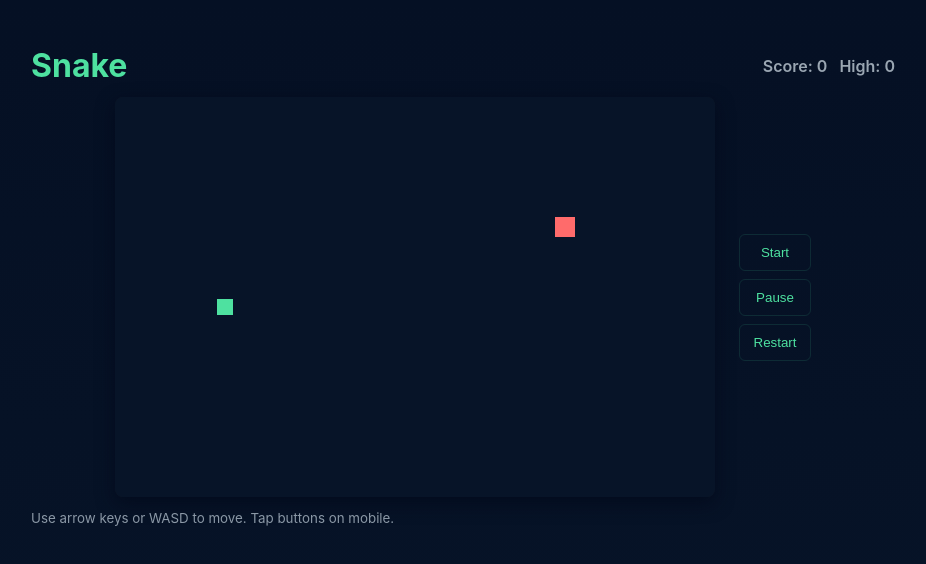
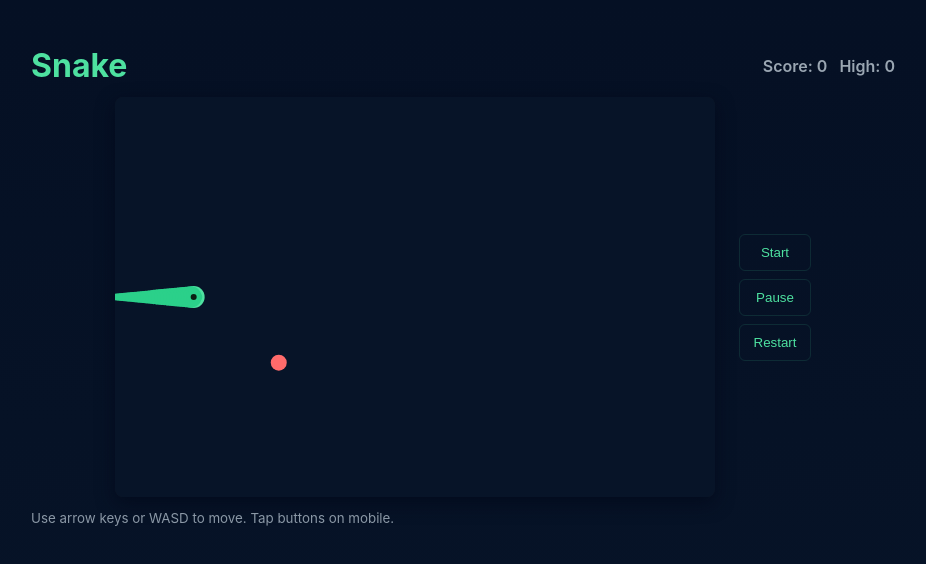
Before and after one commit to hensingmira-pixel/snake, a plain HTML site: page index.html in a window 1280 px wide. Both pictures are taken after a click on the button "Start". Shown: the whole page, without its empty margins (177-1103 px from the left). Drawn offline with Linux system fonts and the light colour scheme.

Commit message:
Feature: continuous movement + angular controls; bump cache-bust

```diff
--- a/index.html
+++ b/index.html
@@ -30,6 +30,6 @@
       </footer>
     </div>
 
-    <script src="script.js?v=2"></script>
+    <script src="script.js?v=3"></script>
   </body>
 </html>
--- a/script.js
+++ b/script.js
@@ -6,198 +6,209 @@ const startBtn = document.getElementById('startBtn');
 const pauseBtn = document.getElementById('pauseBtn');
 const resetBtn = document.getElementById('resetBtn');
 
-const TILE = 20;
-const COLS = Math.floor(canvas.width / TILE);
-const ROWS = Math.floor(canvas.height / TILE);
-
-let snake = [];
-let dir = {x:1,y:0};
-let nextDir = {x:1,y:0};
+// continuous movement settings
+const WIDTH = canvas.width;
+const HEIGHT = canvas.height;
+let head = { x: WIDTH/2, y: HEIGHT/2 };
+let angle = 0; // radians
+let speed = 160; // pixels per second
+let angularSpeed = Math.PI; // rad/s when turning
+let snakeLength = 160; // pixels
+let path = [ {x: head.x, y: head.y} ]; // array of points from head -> tail
+let pathLen = 0; // total length of path
+let score = 0;
 let food = null;
-let score = 0;
-let speed = 8; // ticks per second
 let running = false;
-let loopId = null;
+let lastTime = null;
+let turningLeft = false;
+let turningRight = false;
 
 function resetGame(){
-  snake = [ {x:Math.floor(COLS/2), y:Math.floor(ROWS/2)} ];
-  dir = {x:1,y:0};
-  nextDir = {x:1,y:0};
+  head = { x: WIDTH/2, y: HEIGHT/2 };
+  angle = 0;
+  speed = 160;
+  snakeLength = 160;
+  path = [ {x: head.x, y: head.y} ];
+  pathLen = 0;
   score = 0;
-  speed = 8;
   spawnFood();
   updateScore();
 }
 
 function spawnFood(){
-  while(true){
-    const x = Math.floor(Math.random()*COLS);
-    const y = Math.floor(Math.random()*ROWS);
-    if(!snake.some(s => s.x===x && s.y===y)){
-      food = {x,y};
-      return;
-    }
-  }
+  const margin = 20;
+  function randX(){ return margin + Math.random()*(WIDTH-2*margin); }
+  function randY(){ return margin + Math.random()*(HEIGHT-2*margin); }
+  food = { x: randX(), y: randY() };
 }
 
 function updateScore(){
   scoreEl.textContent = score;
   const hi = Math.max(score, Number(localStorage.getItem('snake_high')||0));
   highEl.textContent = hi;
-  if(score>=hi) localStorage.setItem('snake_high', score);
+  if(score > hi) localStorage.setItem('snake_high', score);
 }
 
-function step(){
-  // move
-  dir = nextDir;
-  const head = {x: snake[0].x + dir.x, y: snake[0].y + dir.y};
+function distance(a,b){
+  const dx = a.x-b.x, dy = a.y-b.y; return Math.hypot(dx,dy);
+}
 
-  // wrap-around
-  if(head.x < 0) head.x = COLS - 1;
-  if(head.x >= COLS) head.x = 0;
-  if(head.y < 0) head.y = ROWS - 1;
-  if(head.y >= ROWS) head.y = 0;
+function step(dt){
+  // turn
+  if(turningLeft) angle -= angularSpeed * dt;
+  if(turningRight) angle += angularSpeed * dt;
 
-  // self collision
-  if(snake.some(s => s.x===head.x && s.y===head.y)){
-    stop();
-    return;
+  // move head
+  head.x += Math.cos(angle) * speed * dt;
+  head.y += Math.sin(angle) * speed * dt;
+
+  // wrap
+  if(head.x < 0) head.x += WIDTH;
+  if(head.x >= WIDTH) head.x -= WIDTH;
+  if(head.y < 0) head.y += HEIGHT;
+  if(head.y >= HEIGHT) head.y -= HEIGHT;
+
+  // add to path
+  const prev = path[0];
+  const seg = { x: head.x, y: head.y };
+  const added = distance(seg, prev);
+  path.unshift(seg);
+  pathLen += added;
+
+  // trim tail to keep pathLen <= snakeLength
+  while(pathLen > snakeLength && path.length > 1){
+    const a = path[path.length-2];
+    const b = path[path.length-1];
+    const d = distance(a,b);
+    if(pathLen - d >= snakeLength){
+      path.pop();
+      pathLen -= d;
+    } else {
+      // shorten last segment
+      const keep = snakeLength - (pathLen - d);
+      const t = keep / d;
+      b.x = a.x + (b.x - a.x) * t;
+      b.y = a.y + (b.y - a.y) * t;
+      pathLen = snakeLength;
+      break;
+    }
   }
 
-  snake.unshift(head);
-
-  if(food && head.x===food.x && head.y===food.y){
+  // check food
+  if(food && distance(head, food) < 14){
     score += 1;
-    speed = Math.min(18, 8 + Math.floor(score/3));
+    snakeLength += 36; // grow
+    speed = Math.min(320, speed + 6); // slight speed up
     spawnFood();
-  } else {
-    snake.pop();
+    updateScore();
   }
 
-  draw();
-  updateScore();
+  // self collision: if head is too close to any path point after some offset
+  const safeOffset = 20; // avoid immediate collision with nearby head path
+  let acc = 0;
+  for(let i=0;i<path.length-10;i++){
+    const p = path[i+10]; // skip recent points
+    if(distance(head,p) < 8){
+      stop();
+      return;
+    }
+    acc++;
+  }
 }
 
 function draw(){
-  ctx.clearRect(0,0,canvas.width,canvas.height);
-
-  // grid background
+  ctx.clearRect(0,0,WIDTH,HEIGHT);
+  // background
   ctx.fillStyle = '#071428';
-  ctx.fillRect(0,0,canvas.width,canvas.height);
+  ctx.fillRect(0,0,WIDTH,HEIGHT);
 
   // food
   if(food){
     ctx.fillStyle = '#ff6b6b';
-    drawTile(food.x, food.y);
+    ctx.beginPath();
+    ctx.arc(food.x, food.y, 8, 0, Math.PI*2);
+    ctx.fill();
   }
 
-  // snake
-  for(let i=0;i<snake.length;i++){
-    const s = snake[i];
+  // snake body
+  for(let i=0;i<path.length;i++){
+    const p = path[i];
+    const t = i / path.length;
+    const size = 8 * (1 - t) + 3; // head bigger
     ctx.fillStyle = i===0 ? '#4ee1a0' : '#2bd08a';
-    drawTile(s.x,s.y, i===0 ? 4 : 2);
+    ctx.beginPath();
+    ctx.arc(p.x, p.y, size, 0, Math.PI*2);
+    ctx.fill();
   }
+
+  // head highlight
+  ctx.fillStyle = '#0b1f13';
+  ctx.beginPath();
+  ctx.arc(head.x, head.y, 3, 0, Math.PI*2);
+  ctx.fill();
 }
 
-function drawTile(x,y,r=0){
-  const px = x * TILE;
-  const py = y * TILE;
-  if(r>0){
-    ctx.beginPath();
-    ctx.fillRect(px+2, py+2, TILE-4, TILE-4);
-    ctx.fill();
-  } else {
-    ctx.fillRect(px, py, TILE, TILE);
-  }
+function loop(now){
+  if(!lastTime) lastTime = now;
+  const dt = Math.min(0.05, (now - lastTime)/1000);
+  lastTime = now;
+  if(running) step(dt);
+  draw();
+  requestAnimationFrame(loop);
 }
 
 function start(){
   if(running) return;
   running = true;
-  try{ canvas.focus(); } catch(e) {}
-  loop();
+  try{ canvas.focus(); }catch(e){}
 }
 
 function stop(){
   running = false;
-  if(loopId) cancelAnimationFrame(loopId);
-  // flash red on game over
+  // flash red
   ctx.fillStyle = 'rgba(255,0,0,0.12)';
-  ctx.fillRect(0,0,canvas.width,canvas.height);
+  ctx.fillRect(0,0,WIDTH,HEIGHT);
 }
 
-let lastTime = 0;
-function loop(now=0){
-  loopId = requestAnimationFrame(loop);
-  const secPerTick = 1 / speed;
-  if(!lastTime) lastTime = now;
-  const dt = (now - lastTime) / 1000;
-  if(dt >= secPerTick){
-    lastTime = now;
-    if(running) step();
-  }
-}
-
-// make canvas focusable and focus on interaction
+// focus + controls
 canvas.tabIndex = 0;
 canvas.style.outline = 'none';
 canvas.addEventListener('pointerdown', () => canvas.focus());
 
-// input
 window.addEventListener('keydown', e => {
   const key = e.key;
   const target = e.target;
   const tag = target && target.tagName;
-  // don't intercept keys when typing in inputs or editable areas
   if(tag === 'INPUT' || tag === 'TEXTAREA' || (target && target.isContentEditable)) return;
+  // prevent scroll for arrows and space
+  if(key === 'ArrowLeft' || key === 'ArrowRight' || key === ' ' || key === 'Spacebar' || key === 'Space') e.preventDefault();
+  if(key === 'ArrowLeft') turningLeft = true;
+  if(key === 'ArrowRight') turningRight = true;
+  if(key === 'ArrowUp') { speed = Math.min(400, speed + 20); }
+  if(key === 'ArrowDown') { speed = Math.max(30, speed - 20); }
+  if(key === ' ') { running = !running; pauseBtn.textContent = running ? 'Pause' : 'Resume'; }
+}, {capture:true});
 
-  // prevent page scrolling for arrow keys and space
-  if((key && key.startsWith && key.startsWith('Arrow')) || key === ' ' || key === 'Spacebar' || key === 'Space'){
-    e.preventDefault();
-  }
+window.addEventListener('keyup', e => {
+  if(e.key === 'ArrowLeft') turningLeft = false;
+  if(e.key === 'ArrowRight') turningRight = false;
+});
 
-  if(key==='ArrowUp' || key==='w' || key==='W') trySetDir(0,-1);
-  if(key==='ArrowDown' || key==='s' || key==='S') trySetDir(0,1);
-  if(key==='ArrowLeft' || key==='a' || key==='A') trySetDir(-1,0);
-  if(key==='ArrowRight' || key==='d' || key==='D') trySetDir(1,0);
-  if(key===' ' || key === 'Spacebar' || key === 'Space'){ // space to pause/resume
-    if(running) { running=false; pauseBtn.textContent='Resume'; }
-    else { running=true; pauseBtn.textContent='Pause'; }
-  }
-}, {capture: true});
-
-function trySetDir(x,y){
-  // prevent reversing
-  if(x === -dir.x && y === -dir.y) return;
-  nextDir = {x,y};
-}
-
-// small touch controls for mobile by swiping
-let touchStart = null;
-canvas.addEventListener('touchstart', e => {
-  const t = e.touches[0];
-  touchStart = {x:t.clientX, y:t.clientY};
-});
+// touch: set angle towards tap
 canvas.addEventListener('touchend', e => {
-  if(!touchStart) return;
   const t = e.changedTouches[0];
-  const dx = t.clientX - touchStart.x;
-  const dy = t.clientY - touchStart.y;
-  if(Math.abs(dx) > Math.abs(dy)){
-    if(dx>0) trySetDir(1,0); else trySetDir(-1,0);
-  } else {
-    if(dy>0) trySetDir(0,1); else trySetDir(0,-1);
-  }
-  touchStart = null;
+  const rect = canvas.getBoundingClientRect();
+  const tx = t.clientX - rect.left;
+  const ty = t.clientY - rect.top;
+  const dx = tx - head.x, dy = ty - head.y;
+  angle = Math.atan2(dy, dx);
+  canvas.focus();
 });
 
 startBtn.addEventListener('click', ()=>{ start(); startBtn.blur(); });
-pauseBtn.addEventListener('click', ()=>{
-  running = !running;
-  pauseBtn.textContent = running ? 'Pause' : 'Resume';
-});
-resetBtn.addEventListener('click', ()=>{ resetGame(); draw(); start(); });
+pauseBtn.addEventListener('click', ()=>{ running = !running; pauseBtn.textContent = running ? 'Pause' : 'Resume'; });
+resetBtn.addEventListener('click', ()=>{ resetGame(); start(); });
 
 // init
 resetGame();
-draw();
+requestAnimationFrame(loop);
```
